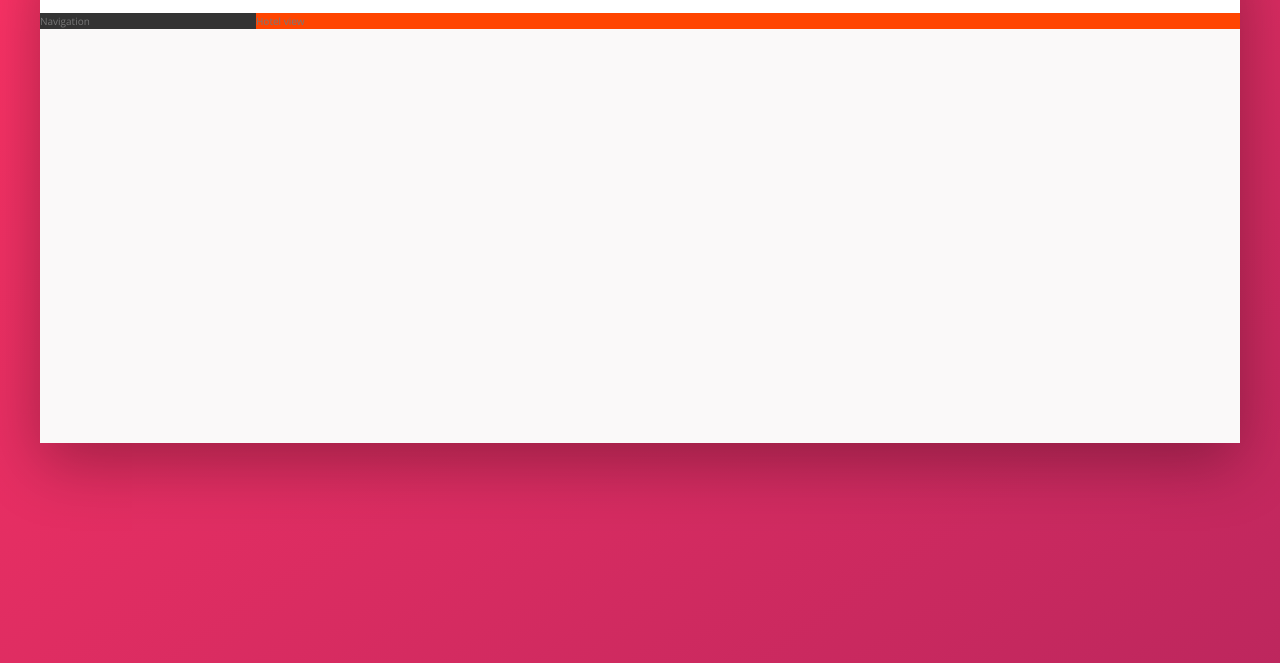
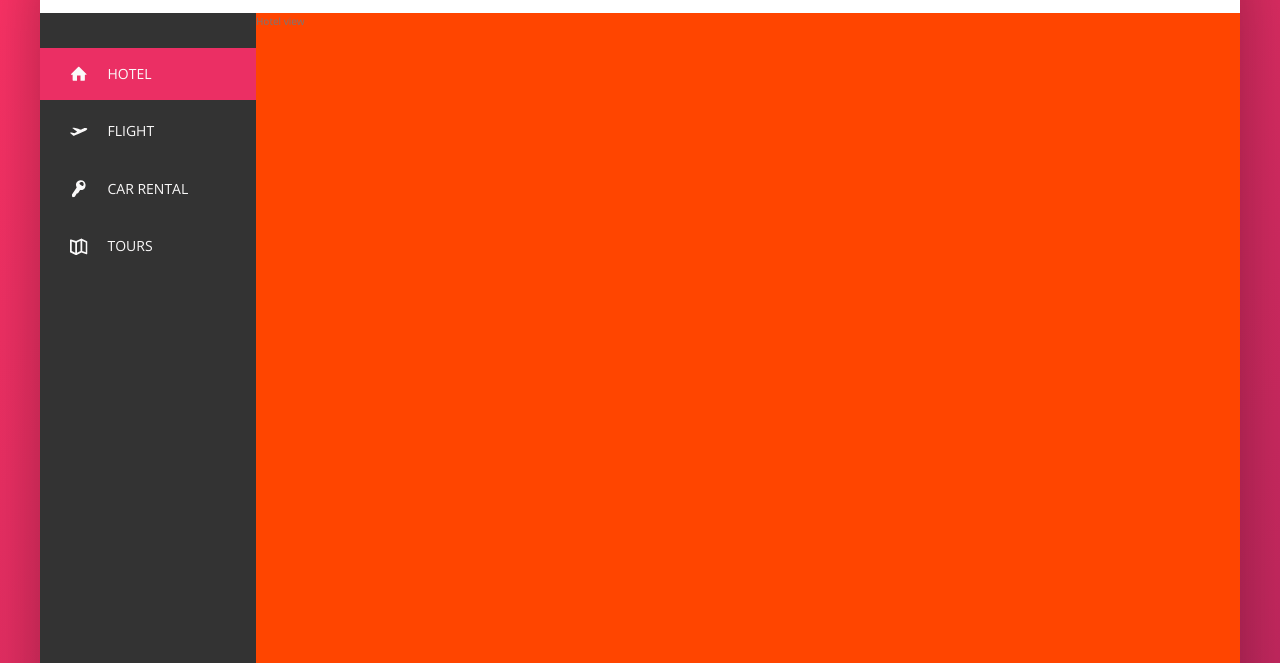
Before and after one commit to Ghevi/Trillo, a website: page index.html in a window 1280 px wide. Shown: the part 137-800 px from the top of the page. Drawn offline with nearby package versions, Linux system fonts and the light colour scheme.

Commit message:
Added sidebar navigation style

```diff
--- a/index.html
+++ b/index.html
@@ -44,17 +44,63 @@
             <span class="user-nav__notification">13</span>
           </div>
           <div class="user-nav__user">
-                <img src="img/user.jpg" alt="User photo" class="user-nav__user-photo">
+            <img
+              src="img/user.jpg"
+              alt="User photo"
+              class="user-nav__user-photo"
+            />
             <span class="user-nav__user-name">Ghevi</span>
           </div>
         </nav>
       </header>
 
-
       <div class="content">
         <nav class="sidebar">
-          Navigation
+          <ul class="side-nav">
+            <li class="side-nav__item side-nav__item--active">
+              <a href="#" class="side-nav__link">
+                <svg class="side-nav__icon">
+                  <use xlink:href="img/sprite.svg#icon-home"></use>
+                </svg>
+                <span>Hotel</span>
+              </a>
+            </li>
+
+            <li class="side-nav__item">
+              <a href="#" class="side-nav__link">
+                <svg class="side-nav__icon">
+                  <use
+                    xlink:href="img/sprite.svg#icon-aircraft-take-off"
+                  ></use>
+                </svg>
+                <span>Flight</span>
+              </a>
+            </li>
+
+            <li class="side-nav__item">
+              <a href="#" class="side-nav__link">
+                <svg class="side-nav__icon">
+                  <use xlink:href="img/sprite.svg#icon-key"></use>
+                </svg>
+                <span>Car rental</span>
+              </a>
+            </li>
+
+            <li class="side-nav__item">
+              <a href="#" class="side-nav__link">
+                <svg class="side-nav__icon">
+                  <use xlink:href="img/sprite.svg#icon-map"></use>
+                </svg>
+                <span>Tours</span>
+              </a>
+            </li>
+          </ul>
+
+          <div class="legal">
+            &copy; 2020 by trillo. All rights reserved.
+          </div>
         </nav>
+
         <main class="hotel-view">
           Hotel view
         </main>
--- a/sass/_components.scss
+++ b/sass/_components.scss
@@ -116,3 +116,76 @@
   // &__user-name {
   // }
 }
+
+// Side navigation
+.side-nav {
+  font-size: 1.4rem;
+  list-style: none;
+  margin-top: 3.5rem;
+
+  &__item {
+    position: relative;
+
+    &:not(:last-child) {
+      margin-bottom: 0.5rem;
+    }
+  }
+
+  &__item::before {
+    content: '';
+    position: absolute;
+    top: 0;
+    left: 0;
+    height: 100%;
+    width: 3px;
+    background-color: var(--color-primary);
+    transform: scaleY(0);
+    transition: transform 0.2s, width 0.4s cubic-bezier(1, 0, 0, 1) 0.2s,
+      background-color 0.1s;
+  }
+
+  &__item:hover::before,
+  &__item--active::before {
+    transform: scaleY(1);
+    width: 100%;
+  }
+
+  &__item:active::before {
+    background-color: var(--color-primary-light);
+  }
+
+  &__link:link,
+  &__link:visited {
+    color: var(--color-grey-light-1);
+    text-decoration: none;
+    text-transform: uppercase;
+    display: block;
+    padding: 1.5rem 3rem;
+    position: relative;
+    z-index: 10;
+
+    display: flex;
+    align-items: center;
+
+    backface-visibility: hidden;
+  }
+
+  // &__link:hover {
+  //   color: orangered;
+  // }
+
+  &__icon {
+    width: 1.75rem;
+    height: 1.75rem;
+    margin-right: 2rem;
+    fill: currentColor;
+  }
+}
+
+// Legal text
+.legal {
+  font-size: 1.2rem;
+  color: var(--color-grey-light-4);
+  text-align: center;
+  padding: 2.5rem;
+}
--- a/sass/_layout.scss
+++ b/sass/_layout.scss
@@ -26,11 +26,18 @@
   background-color: var(--color-grey-dark-1);
 
   flex: 0 0 18%; // flex-grow, flex-shrink, flex-basis
+
+  display: flex;
+  flex-direction: column;
+  justify-content: space-between;
 }
 
 .hotel-view {
   background-color: #fff;
+
+  // test
   background-color: orangered;
+  height: 80rem;
 
   flex: 1;
 }
```
Also changed, not shown: sass/main.css, 1 other file. Lines whose indentation alone changed are shown as unchanged.
